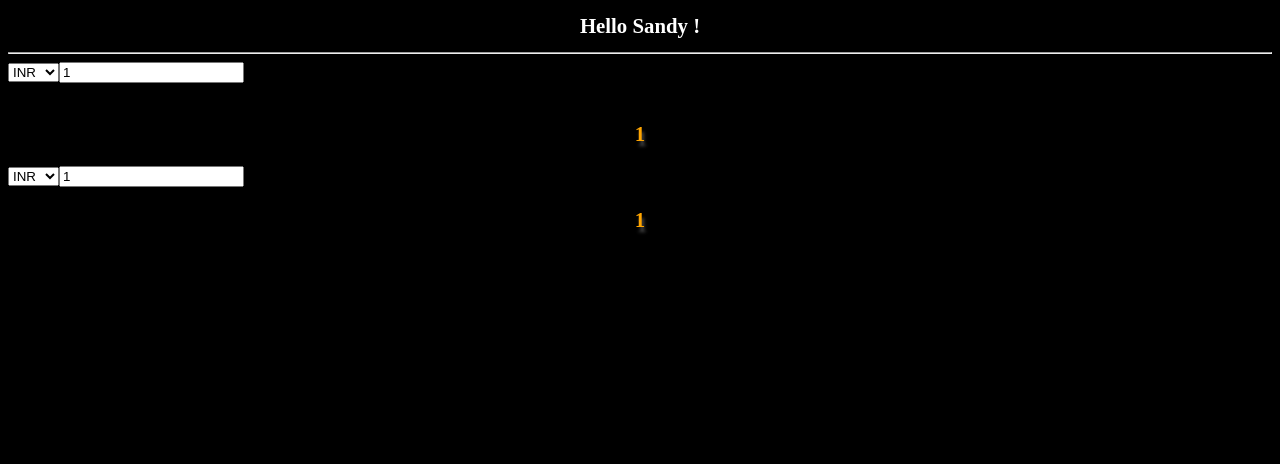
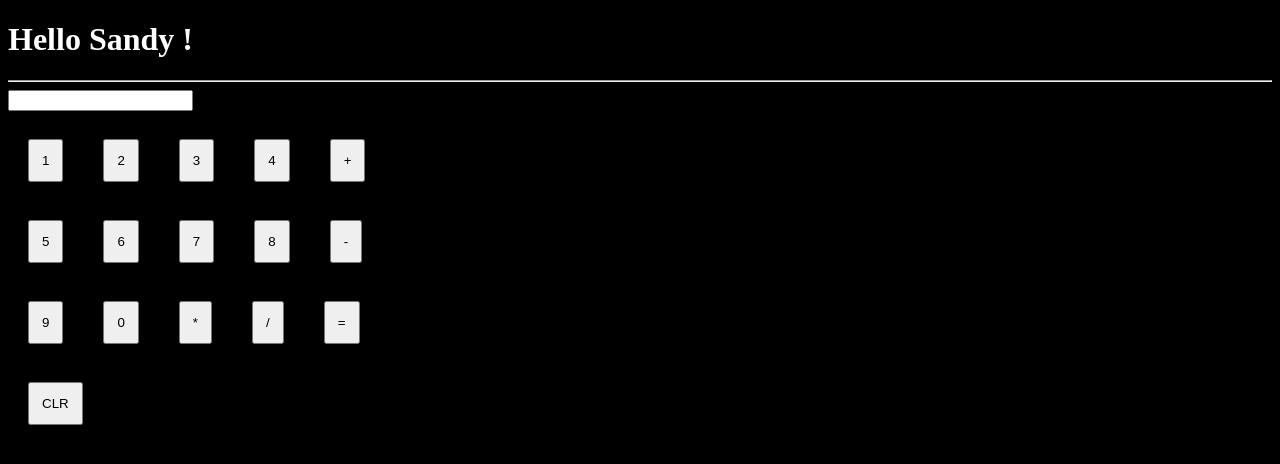
Before and after one commit to Sandy8210/React_Class, a React (Create React App) app in the folder basic/: page / in a window 1280 px wide. Shown: the top 464 px of the page. Built offline with nearby package versions, Linux system fonts and the light colour scheme; the HTML template or start-up script is replaced by a standard one.

Commit message:
some file

```diff
--- a/basic/src/App.js
+++ b/basic/src/App.js
@@ -1,5 +1,6 @@
-import './App.css';
-import Task3 from './Task/Task3';
+// import './App.css';
+import Task4 from './Task/Task4';
+// import Task3 from './Task/Task3';
 // import HandleForm from './components/HandleForm';
 // import Task1 from './Task/Task1';
 // import Task2 from './Task/Task2';
@@ -54,7 +55,9 @@
       <TableRow /> */}
       {/* <HandleForm/> */}
 
-      <Task3 />
+      {/* <Task3 /> */}
+
+      <Task4 />
     </>
   );
 }
--- /dev/null
+++ b/basic/src/ModuleCss/Task4.module.css
@@ -0,0 +1,12 @@
+body {
+    background-color: #000;
+    color: #fff;
+}
+
+input[type="button"] {
+    padding: 12px;
+    margin:  10px 20px;
+}
+
+.clrBtn {
+}
--- /dev/null
+++ b/basic/src/Task/Task4.jsx
@@ -0,0 +1,57 @@
+import React, { useState } from 'react'
+import "../ModuleCss/Task4.module.css"
+
+function Task4() {
+
+    const [input, setInput] = useState("")
+
+    const handleClick = (calcValue) => {
+        if (calcValue === "=") {
+            setInput(eval(input))
+        }
+        else if (calcValue === "CLR") {
+            setInput("")
+        }
+        else {
+            setInput(input + calcValue)
+        }
+    }
+    return (
+        <>
+            <input type='text' value={input} />
+
+            <br /><br />
+
+            <input type='button' value="1" onClick={() => handleClick("1")} />
+            <input type="button" value="2" onClick={() => handleClick("2")} />
+            <input type="button" value="3" onClick={() => handleClick("3")} />
+            <input type="button" value="4" onClick={() => handleClick("4")} />
+            <input type="button" value="+" onClick={() => handleClick("+")} />
+            <br /> <br />
+
+            <input type="button" value="5" onClick={() => handleClick("5")} />
+            <input type="button" value="6" onClick={() => handleClick("6")} />
+            <input type="button" value="7" onClick={() => handleClick("7")} />
+            <input type="button" value="8" onClick={() => handleClick("8")} />
+            <input type="button" value="-" onClick={() => handleClick("-")} />
+            <br /> <br />
+
+            <input type="button" value="9" onClick={() => handleClick("9")} />
+            <input type="button" value="0" onClick={() => handleClick("0")} />
+            <input type="button" value="*" onClick={() => handleClick("*")} />
+            <input type="button" value="/" onClick={() => handleClick("/")} />
+            <input type="button" value="=" onClick={() => handleClick("=")} />
+            <br /> <br />
+
+
+            <input type="button" value="CLR" className='clrBtn' onClick={() => handleClick("CLR")} />
+
+
+
+
+
+        </>
+    )
+}
+
+export default Task4
```
